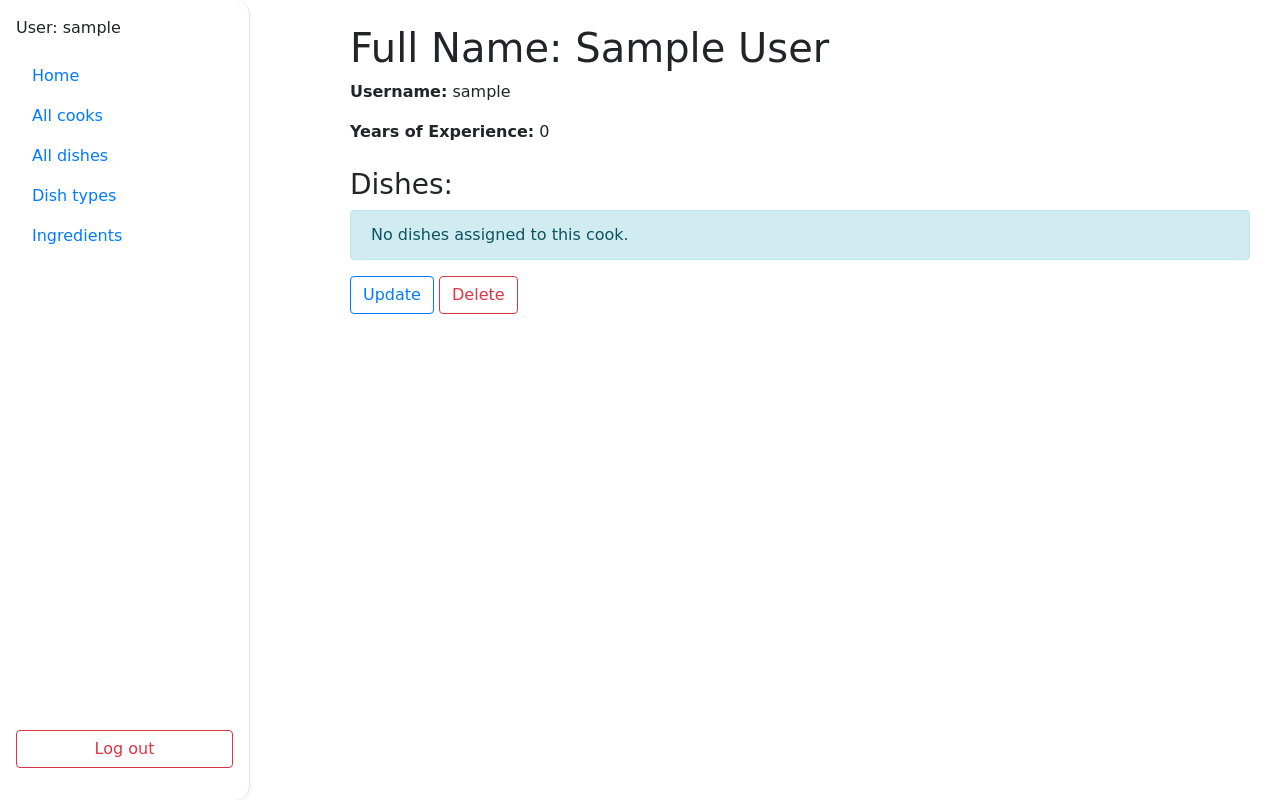
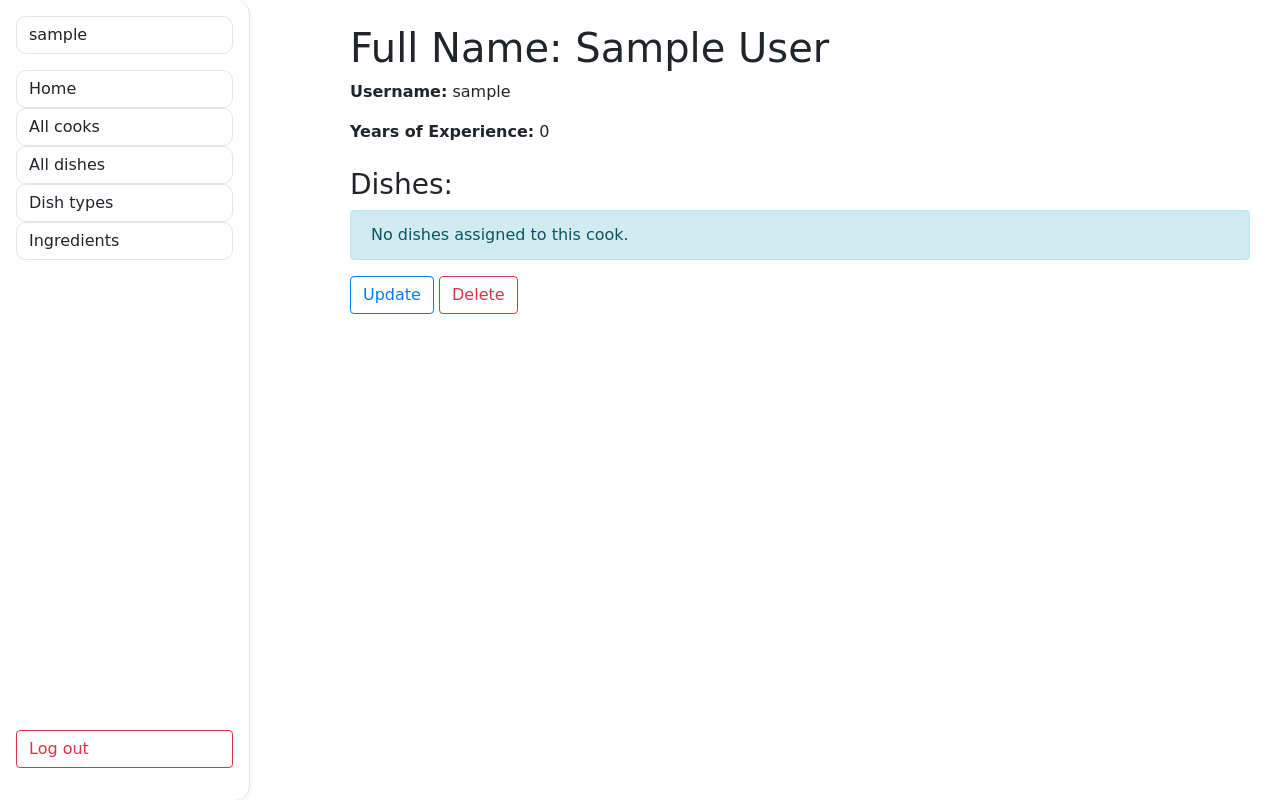
Before and after one commit to Hetmarum/Django-Kitchen, a Django app: page /cooks/1/ in a window 1280 px wide. Run offline with Django 5.2, Linux system fonts and the light colour scheme; the visitor is signed in with stand-in values (Sample User, id 1); data comes from the database, SQL or seed files in the repository; data that the repository does not hold is empty; parts of the project's set-up code (start-up, migrations or seed data) failed here and were passed over; some libraries are stand-ins or nearby versions; some web fonts are replaced.

Commit message:
sidebar general improvements

```diff
--- a/static/css/styles.css
+++ b/static/css/styles.css
@@ -36,3 +36,19 @@ body {
   font-weight: 400;
   font-style: normal;
 }
+
+  .sidebar-btn {
+    border: 1px solid rgb(0 0 0 / 10%);
+    border-radius: 10px;
+    transition: background-color 0.2s, transform 0.1s;
+  }
+
+  .sidebar-btn:hover {
+    background-color: rgb(230 230 230 / 90%);
+    transform: translateX(3px);
+  }
+
+  .sidebar-btn-danger:hover {
+    background-color: rgb(220 53 69 / 90%);
+    transform: translateX(3px);
+  }
--- a/templates/includes/sidebar.html
+++ b/templates/includes/sidebar.html
@@ -8,42 +8,46 @@
        top: 0;
        left: 0;
        overflow-y: auto;
-       background-color: rgba(255, 255, 255, 0.85);
+       background-color: rgba(255, 255, 255, 0.9);
        backdrop-filter: blur(8px);
        border-right: 1px solid rgba(0, 0, 0, 0.1);
        border-radius: 0 15px 15px 0;
      ">
 
-  {% if user.is_authenticated %}
-    <div class="d-flex align-items-center mb-3">
-      <i class="bi bi-person-circle fs-4 me-2 text-primary"></i>
-      <span class="fw-semibold">User: {{ user.username }}</span>
-    </div>
-  {% endif %}
+  <ul class="nav nav-pills flex-column gap-2 mb-auto">
 
-  <ul class="nav nav-pills flex-column mb-auto">
-    <li class="nav-item">
-      <a href="{% url 'kitchen:index' %}" class="nav-link link-dark">
+    {% if user.is_authenticated %}
+      <li class="mb-3">
+        <a href="{% url 'kitchen:cook-detail' pk=user.id %}"
+           class="btn d-flex align-items-center sidebar-btn">
+          <i class="bi bi-person-circle me-2 text-primary"></i>
+          {{ user.username }}
+        </a>
+      </li>
+    {% endif %}
+
+    <li>
+      <a href="{% url 'kitchen:index' %}" class="btn d-flex align-items-center sidebar-btn">
         <i class="bi bi-house-door me-2"></i> Home
       </a>
     </li>
     <li>
-      <a href="{% url 'kitchen:cook-list' %}" class="nav-link link-dark">
+      <a href="{% url 'kitchen:cook-list' %}" class="btn d-flex align-items-center sidebar-btn">
         <i class="bi bi-people me-2"></i> All cooks
       </a>
     </li>
     <li>
-      <a href="{% url 'kitchen:dish-list' %}" class="nav-link link-dark">
+      <a href="{% url 'kitchen:dish-list' %}" class="btn d-flex align-items-center sidebar-btn">
         <i class="bi bi-egg-fried me-2"></i> All dishes
       </a>
     </li>
     <li>
-      <a href="{% url 'kitchen:dish_type-list' %}" class="nav-link link-dark">
+      <a href="{% url 'kitchen:dish_type-list' %}" class="btn d-flex align-items-center sidebar-btn">
         <i class="bi bi-tags me-2"></i> Dish types
       </a>
     </li>
     <li>
-      <a href="{% url 'kitchen:ingredient-list' %}" class="nav-link link-dark">
+      <a href="{% url 'kitchen:ingredient-list' %}" class="btn d-flex align-items-center sidebar-btn">
         <i class="bi bi-basket me-2"></i> Ingredients
       </a>
     </li>
@@ -53,8 +57,8 @@
     <hr>
     <form method="post" action="{% url 'accounts:logout' %}">
       {% csrf_token %}
-      <button type="submit" class="btn btn-outline-danger w-100">
-        <i class="bi bi-box-arrow-right me-1"></i> Log out
+      <button type="submit" class="btn btn-outline-danger d-flex align-items-center w-100 sidebar-btn-danger">
+        <i class="bi bi-box-arrow-right me-2"></i> Log out
       </button>
     </form>
   {% endif %}
```
